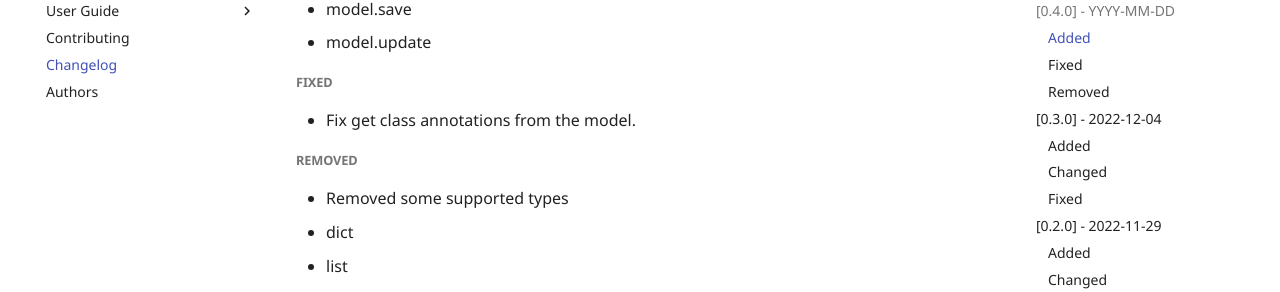
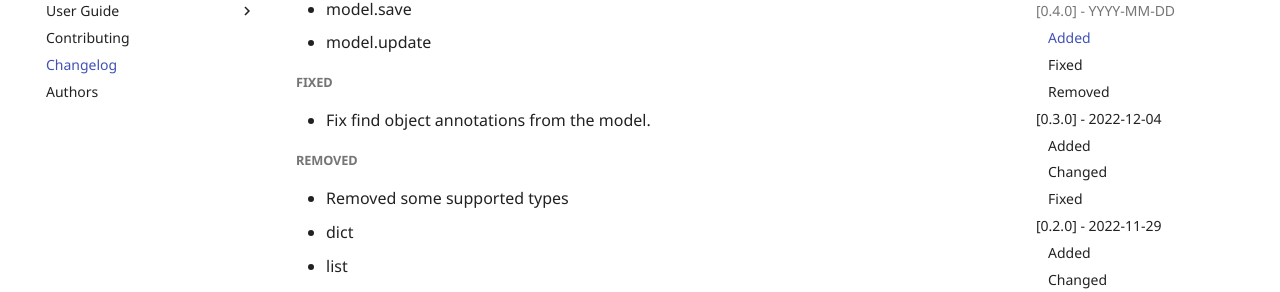
Before and after one commit to hakancelikdev/pydbm, an MkDocs documentation site: the page built from docs/CHANGELOG.md, in a window 1280 px wide and 900 px high, scrolled down 567 px. Shown: the part 151-443 px from the top of the window. Built offline with MkDocs 1.6.1 and Material for MkDocs 9.7.7, drawn with Linux system fonts in a browser that asks for light colours; comment, search, counter and statistics services are not loaded; the version menu is left out.

Commit message:
Update docs/CHANGELOG.md

```diff
--- a/docs/CHANGELOG.md
+++ b/docs/CHANGELOG.md
@@ -19,7 +19,7 @@ All notable changes to this project will be documented in this file.
   - model.update
 
 ### Fixed
-- Fix get class annotations from the model.
+- Fix find object annotations from the model.
 
 ### Removed
 - Removed some supported types
```
